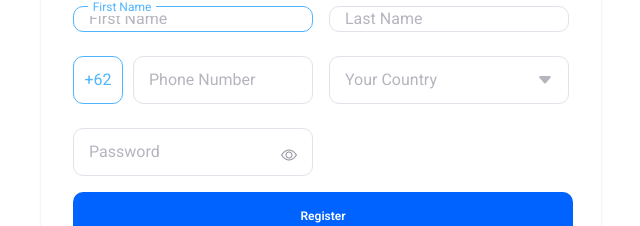
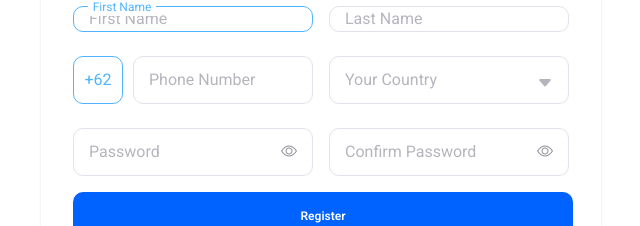
Before and after one commit to HendraSiswanto/hendra-todo, a Next.js app: page /register in a window 1280 px wide. Shown: the part 230-456 px from the top of the page, without its empty margins (319-959 px from the left). Built offline with nearby package versions, Linux system fonts and the light colour scheme.

Commit message:
done for ui password n confirm and icon

```diff
--- a/app/register/page.tsx
+++ b/app/register/page.tsx
@@ -15,7 +15,7 @@ export default function RegisterPage() {
     about: "",
   });
   const [showPassword, setShowPassword] = useState(false);
-
+const [showConfirmPassword, setShowConfirmPassword] = useState(false);
   const handleChange = (
     e: React.ChangeEvent<
       HTMLInputElement | HTMLTextAreaElement | HTMLSelectElement
@@ -29,8 +29,11 @@ export default function RegisterPage() {
     console.log("Form submitted:", formdata);
   };
 
-  const handlePasswordInvisible = () => {
-    setShowPassword((prev) => !prev);
+  const handlePasswordInvisible = (field:"password"|"confirmPassword") => {
+
+   if(field === "password") {setShowPassword((prev) => !prev);}
+   else{
+    setShowConfirmPassword((prev) => !prev)}
   };
 
   return (
@@ -56,6 +59,7 @@ export default function RegisterPage() {
               First Name
             </label>
             <input
+            name="firstname"
               className="w-60 h-[48] placeholder:text-[#B5B5BE] text-[#44444F] pl-[15px] border border-[#50B5FF] rounded-[10px] focus:outline-none focus:ring-1 focus:ring-[#3bacfd]"
               placeholder="First Name"
               value={formdata.firstname}
@@ -63,6 +67,7 @@ export default function RegisterPage() {
               required
             />
             <input
+            name="lastname"
               className="w-60 h-[48] placeholder:text-[#B5B5BE] text-[#44444F] pl-[15px] border border-[#E2E2EA] rounded-[10px]  focus:outline-none focus:ring-1 focus:ring-[#3bacfd]"
               placeholder="Last Name"
               value={formdata.lastname}
@@ -85,6 +90,7 @@ export default function RegisterPage() {
                 <option value="+91">+91</option>
               </select>
               <input
+              name="phonenumber"
                 className="w-[180px] h-12 placeholder:text-[#B5B5BE] text-[#44444F] pl-[15px] border border-[#E2E2EA] rounded-[10px]  focus:outline-none focus:ring-1 focus:ring-[#3bacfd]"
                 placeholder="Phone Number"
                 value={formdata.phonenumber}
@@ -111,21 +117,15 @@ export default function RegisterPage() {
                 <option value="india">India</option>
               </select>
               <div className="absolute top-4 right-4 pointer-events-none">
-                <svg
-                  xmlns="http://www.w3.org/2000/svg"
-                  fill="currentColor"
-                  className="w-4 h-4 text-[#B5B5BE] bi bi-caret-down-fill"
-                  viewBox="0 0 16 16"
-                >
-                  <path d="M7.247 11.14 2.451 5.658C1.885 5.013 2.345 4 3.204 4h9.592a1 1 0 0 1 .753 1.659l-4.796 5.48a1 1 0 0 1-1.506 0z" />
-                </svg>
+                <i className="w-4 h-4 text-[#B5B5BE] bi bi-caret-down-fill"></i>
               </div>
             </div>
           </div>
 
           <div className="flex flex-row justify-between mt-6">
-            <div className="relative flex">
+            <div className="relative flex items-center">
               <input
+              name="password"
                 type={showPassword ? "text" : "password"}
                 className="w-60 h-12 placeholder:text-[#B5B5BE] text-[#44444F] pl-[15px] border border-[#E2E2EA] rounded-[10px]  focus:outline-none focus:ring-1 focus:ring-[#3bacfd]"
                 placeholder="Password"
@@ -133,14 +133,35 @@ export default function RegisterPage() {
                 onChange={handleChange}
                 required
               />
+
               <button
-                className="absolute  top-4 right-4 "
-                onClick={handlePasswordInvisible}
+                className="absolute right-4 "
+                onClick={() => handlePasswordInvisible("password")}
               >
-                <i className="bi bi-eye text-[#92929D] cursor-pointer"></i>
+              {showPassword? <i className="bi bi-eye-slash text-[#92929D] cursor-pointer "></i> :<i className="bi bi-eye text-[#92929D] cursor-pointer"></i> }
+              </button>
+            </div>
+
+           <div className="relative flex items-center">
+              <input
+              name="confirmPassword"
+                type={showConfirmPassword ? "text" : "password"}
+                className="w-60 h-12 placeholder:text-[#B5B5BE] text-[#44444F] pl-[15px] border border-[#E2E2EA] rounded-[10px]  focus:outline-none focus:ring-1 focus:ring-[#3bacfd]"
+                placeholder="Confirm Password"
+                value={formdata.confirmPassword}
+                onChange={handleChange}
+                required
+              />
+
+              <button
+                className="absolute right-4 "
+                onClick={() => handlePasswordInvisible("confirmPassword")}
+              >
+              {showConfirmPassword? <i className="bi bi-eye-slash text-[#92929D] cursor-pointer "></i> :<i className="bi bi-eye text-[#92929D] cursor-pointer"></i> }
               </button>
             </div>
           </div>
+
 
           <button
             type="submit"
```
